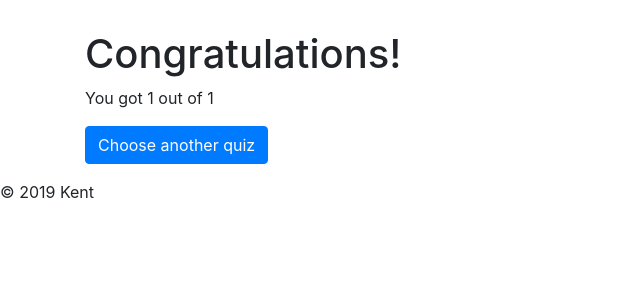
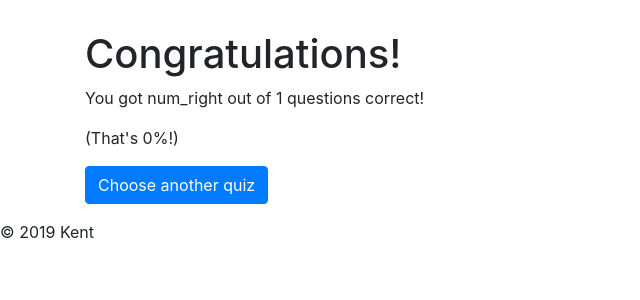
Before and after one commit to kentimus/cs313, a PHP site: page /assignments/project/congrats.php in a window 1280 px wide. Shown: the part 56-356 px from the top of the page, without its empty margins (0-640 px from the left). Run offline with PHP 8.4, Linux system fonts and the light colour scheme; the visitor is signed in with stand-in values (Sample User, id 1); data that the repository does not hold is empty; some libraries are stand-ins or nearby versions.

Commit message:
working on quiz

```diff
--- a/assignments/project/checkanswer.php
+++ b/assignments/project/checkanswer.php
@@ -27,6 +27,8 @@ if($answer == $question['english_word']){
 if(count($_SESSION['vocab_words']) == 0){
     // quiz is over, save results to the database
 
+    // unset alert
+    $_SESSION['alert'] = null;
 
     //send to congrats page
     header("Location: congrats.php");
--- a/assignments/project/congrats.php
+++ b/assignments/project/congrats.php
@@ -4,6 +4,9 @@ include("db_connect.php");
 $db = get_db();
 
 include("header.php");
+
+$num_right = $_SESSION['num_questions'] - $_SESSION['num_wrong'];
+$percent_right = $num_right / $_SESSION['num_questions'];
 ?>
 
 <section class="container-fluid">
@@ -12,7 +15,9 @@ include("header.php");
             <div class="col-md-12">
                 <h1>Congratulations!</h1>
 
-                <p>You got <?=$_SESSION['num_wrong'];?> out of <?=$_SESSION['num_questions'];?></p>
+                <p>You got <?=num_right;?> out of <?=$_SESSION['num_questions'];?> questions correct!</p>
+
+                <p>(That's <?=round($percent_right,2);?>%!)</p>
 
                 <p><a class="btn btn-primary" href="index.php">Choose another quiz</a></p>
             </div>
```
